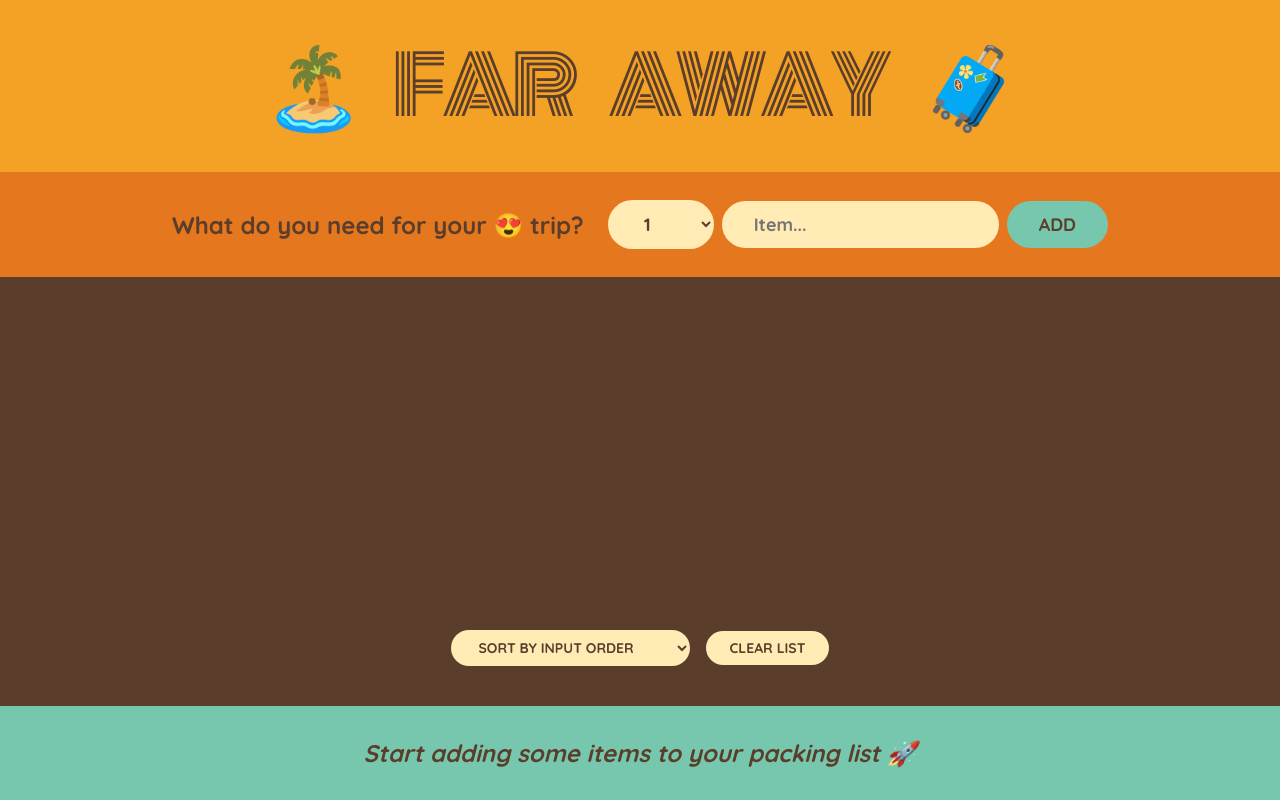
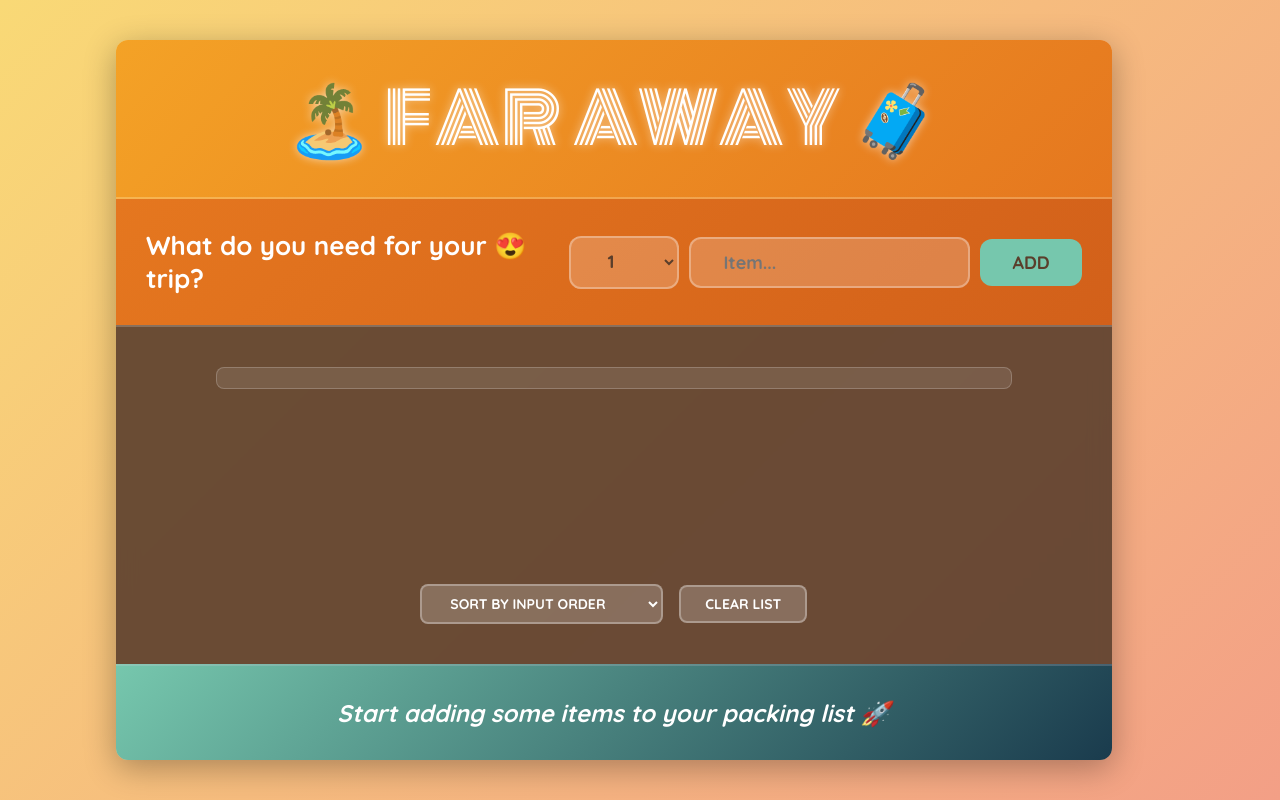
Before and after one commit to Jawid-7ce/react-travel-check, a React app: page / in a window 1280 px wide. Built offline with nearby package versions, Linux system fonts and the light colour scheme.

Commit message:
modified the styles

```diff
--- a/src/index.css
+++ b/src/index.css
@@ -12,76 +12,110 @@ html {
 
 body {
   font-size: 2.4rem;
-  font-family: sans-serif;
+  font-family: "Quicksand", sans-serif;
+  font-weight: 500;
   color: #5a3e2b;
-  font-family: "Quicksand";
-  font-weight: 500;
-}
-
-.app {
-  width: 100%;
-  height: 100vh;
-  display: grid;
-  grid-template-rows: auto auto 1fr auto;
-}
-
-h1 {
-  text-align: center;
-  background-color: #f4a226;
-  font-family: "Monoton";
-  font-size: 8rem;
-  text-transform: uppercase;
-  font-weight: 400;
-  word-spacing: 30px;
-  letter-spacing: -5px;
-  padding: 2.4rem 0;
-}
-
-.add-form {
-  background-color: #e5771f;
-  padding: 2.8rem 0;
+  background: linear-gradient(135deg, #f9d976, #f39f86);
   display: flex;
   align-items: center;
   justify-content: center;
-  gap: 0.8rem;
+  min-height: 100vh;
+}
+
+/* 🔹 APP CONTAINER */
+.app {
+  width: 95%;
+  max-width: 1100px;
+  min-height: 90vh;
+  display: grid;
+  grid-template-rows: auto auto 1fr auto;
+  border-radius: 12px;
+  overflow: hidden;
+  box-shadow: 0px 8px 32px rgba(0, 0, 0, 0.3);
+  background: rgba(255, 255, 255, 0.15);
+  backdrop-filter: blur(10px);
+}
+
+/* 🔹 HEADER */
+h1 {
+  text-align: center;
+  background: linear-gradient(135deg, #f4a226, #e5771f);
+  font-family: "Monoton", cursive;
+  font-size: 7rem;
+  text-transform: uppercase;
+  font-weight: 400;
+  letter-spacing: 2px;
+  padding: 2.4rem 0;
+  color: #ffffff;
+  text-shadow: 0px 0px 10px rgba(255, 255, 255, 0.6);
+  border-bottom: 2px solid rgba(255, 255, 255, 0.2);
+}
+
+/* 🔹 ADD FORM */
+.add-form {
+  background: linear-gradient(135deg, #e5771f, #d2601a);
+  padding: 3rem;
+  display: flex;
+  align-items: center;
+  justify-content: center;
+  gap: 1rem;
 }
 
 h3 {
-  margin-right: 1.6rem;
-  font-size: 2.4rem;
+  margin-right: 2rem;
+  font-size: 2.6rem;
+  color: #fff;
+  font-weight: 600;
 }
 
+/* 🔹 INPUT FIELDS */
 button,
 select,
 input {
-  background-color: #ffebb3;
+  background: rgba(255, 255, 255, 0.2);
   color: #5a3e2b;
   font-family: inherit;
-  border: none;
-  border-radius: 10rem;
+  border: 2px solid rgba(255, 255, 255, 0.3);
+  border-radius: 12px;
   padding: 1.2rem 3.2rem;
-  font-weight: 700;
+  font-weight: 600;
   font-size: 1.8rem;
   cursor: pointer;
+  transition: all 0.3s ease-in-out;
+}
+
+button:hover,
+select:hover,
+input:hover {
+  background: rgba(255, 255, 255, 0.4);
+  transform: scale(1.05);
 }
 
 .add-form button {
   text-transform: uppercase;
-  background-color: #76c7ad;
+  background: #76c7ad;
+  border: none;
 }
 
+.add-form button:hover {
+  background: #5aa08a;
+  color: #fff;
+}
+
+/* 🔹 LIST SECTION */
 .list {
-  background-color: #5a3e2b;
+  background: rgba(90, 62, 43, 0.9);
   color: #ffebb3;
   padding: 4rem 0;
-
   display: flex;
   justify-content: space-between;
   flex-direction: column;
   gap: 3.2rem;
   align-items: center;
+  border-top: 2px solid rgba(255, 255, 255, 0.2);
 }
 
+/* 🔹 ACTION BUTTONS */
 .actions button,
 .list select {
   text-transform: uppercase;
@@ -89,44 +123,90 @@ input {
   font-size: 1.4rem;
   font-weight: 700;
   margin: 0 0.8rem;
+  border: 2px solid rgba(255, 255, 255, 0.3);
+  border-radius: 8px;
+  background: rgba(255, 255, 255, 0.2);
+  color: #fff;
+  transition: all 0.3s ease-in-out;
 }
 
+.actions button:hover,
+.list select:hover {
+  background: rgba(255, 255, 255, 0.4);
+  color: #111;
+  border-color: #ff6f61;
+  transform: scale(1.05);
+}
+
+.actions button:active,
+.list select:active {
+  background: rgba(255, 255, 255, 0.6);
+  color: #000;
+  border-color: #ff4757;
+  transform: scale(0.98);
+}
+
+/* 🔹 LIST ITEMS */
 .list ul {
   list-style: none;
   width: 80%;
-  overflow: scroll;
-
+  max-height: 400px;
+  overflow-y: auto;
   display: grid;
   grid-template-columns: repeat(auto-fit, minmax(250px, 1fr));
   gap: 1.2rem;
   justify-content: center;
   align-content: start;
+  padding: 1rem;
+  background: rgba(255, 255, 255, 0.1);
+  border-radius: 8px;
+  border: 1px solid rgba(255, 255, 255, 0.2);
 }
 
 .list li {
   display: flex;
   align-items: center;
   gap: 1.2rem;
+  padding: 1rem;
+  border-radius: 8px;
+  transition: all 0.3s ease-in-out;
+  background: rgba(255, 255, 255, 0.1);
 }
 
+.list li:hover {
+  transform: scale(1.05);
+  background: rgba(255, 255, 255, 0.2);
+}
+
+/* 🔹 CHECKBOX */
 input[type="checkbox"] {
   height: 2rem;
   width: 2rem;
   accent-color: #e5771f;
 }
 
+/* 🔹 DELETE BUTTON */
 .list li button {
   cursor: pointer;
   background: none;
   border: none;
-  font-size: 1.8rem;
+  font-size: 2rem;
   padding: 0.8rem;
-  transform: translateY(2px);
+  color: #ff4757;
+  transition: all 0.3s ease-in-out;
 }
 
+.list li button:hover {
+  color: #ff0000;
+  transform: scale(1.2);
+}
+
+/* 🔹 STATS FOOTER */
 .stats {
-  background-color: #76c7ad;
+  background: linear-gradient(135deg, #76c7ad, #1a3b4d);
   text-align: center;
   font-weight: 700;
   padding: 3.2rem 0;
+  color: #fff;
+  border-top: 2px solid rgba(255, 255, 255, 0.2);
 }
```
